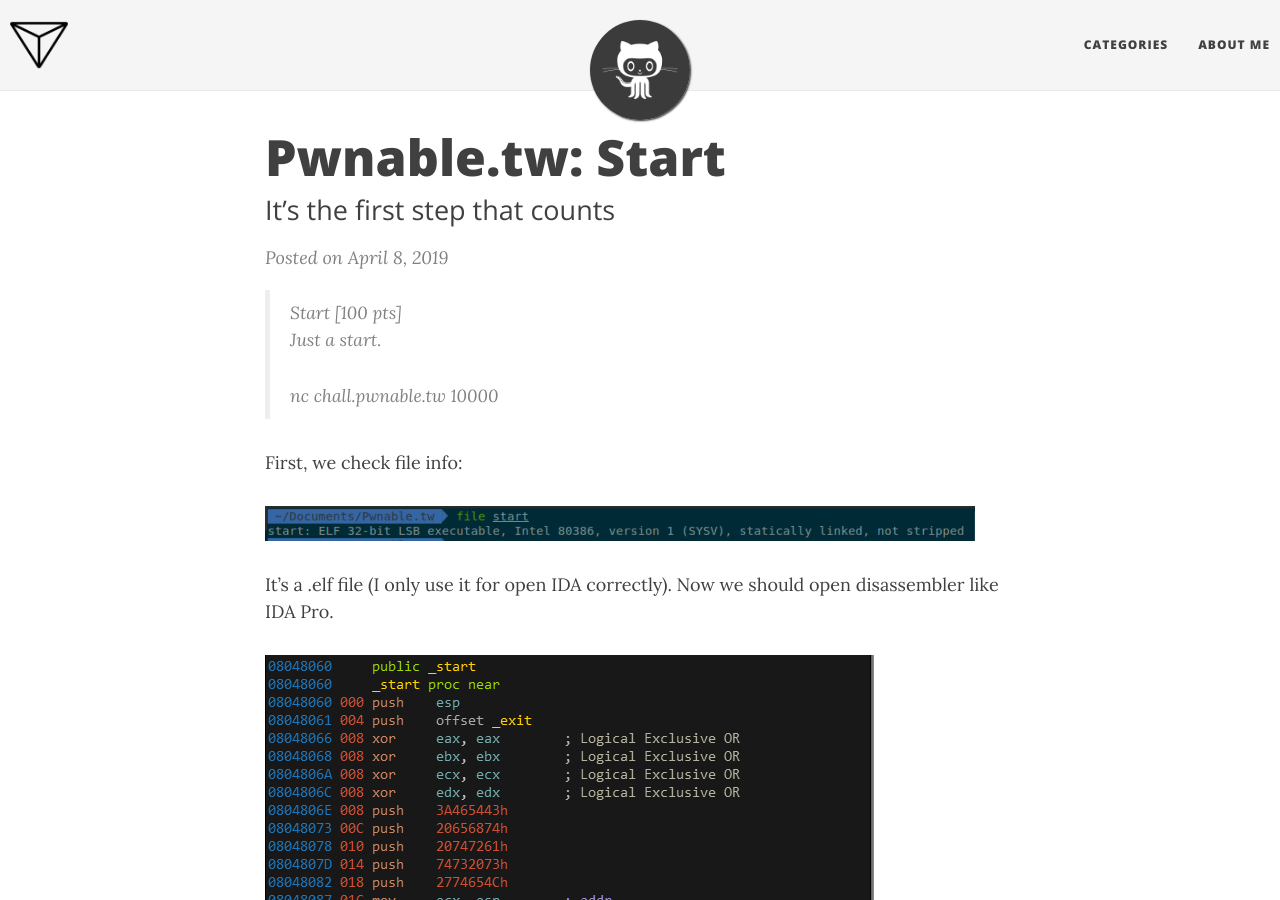
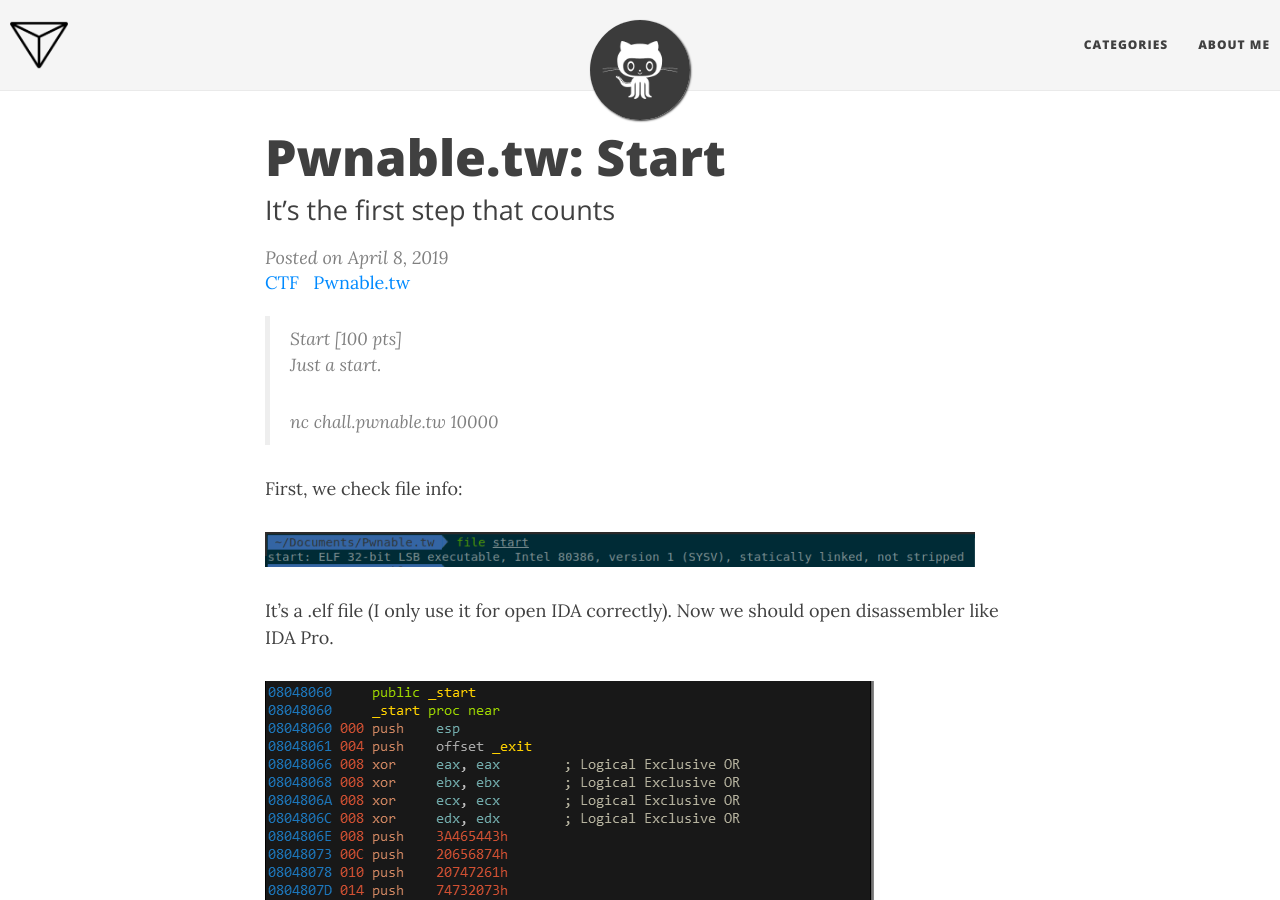
Before and after one commit to Delt-A/delt-a.github.io, a Jekyll site: the page built from _posts/2019-04-08-pwnable-tw-start.md, in a window 1280 px wide and 900 px high. Built offline with Jekyll 4.4.1, drawn with Linux system fonts in a browser that asks for light colours; nearby versions of some CDN libraries.

Commit message:
Update header.html

```diff
--- a/_includes/header.html
+++ b/_includes/header.html
@@ -37,7 +37,6 @@
 
 		  {% if include.type == "post" %}
 		  <span class="post-meta">Posted on {{ page.date | date: "%B %-d, %Y" }}</span>
-		  {% endif %}
 
 			<!-- Testing show categories-->
 			  <div class="post-categories">
@@ -51,6 +50,10 @@
 					{% unless forloop.last %}&nbsp;{% endunless %}
 				{% endfor %}
 			   </div>
+
+		  {% endif %}
+
+
         </div>
       </div>
     </div>
@@ -75,6 +78,20 @@
 
 		  {% if include.type == "post" %}
 		  <span class="post-meta">Posted on {{ page.date | date: "%B %-d, %Y" }}</span>
+
+			<!-- Testing show categories-->
+			  <div class="post-categories">
+				{% if post %}
+					{% assign categories = post.categories %}
+				{% else %}
+					{% assign categories = page.categories %}
+				{% endif %}
+				{% for category in categories %}
+					<a href="{{site.baseurl}}/categories/#{{category|slugize}}">{{category}}</a>
+					{% unless forloop.last %}&nbsp;{% endunless %}
+				{% endfor %}
+			   </div>
+
 		  {% endif %}
         </div>
       </div>
```
Lines whose indentation alone changed are shown as unchanged.
